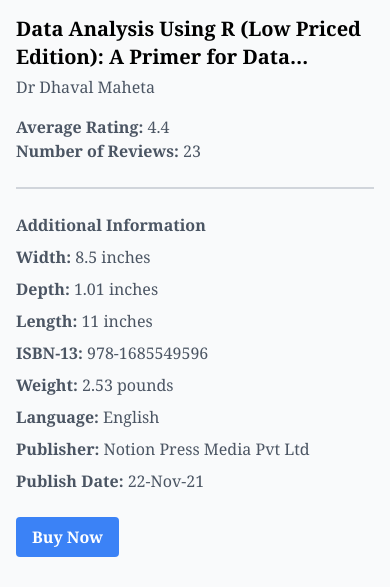
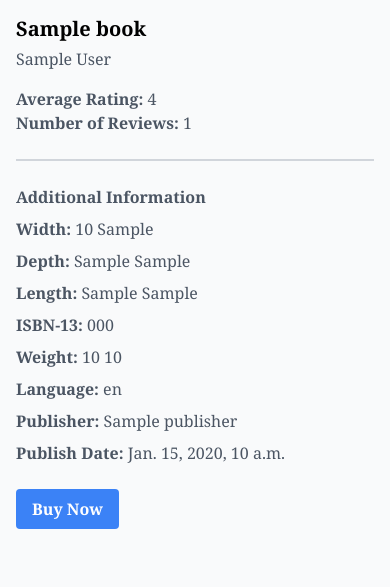
Before and after one commit to rysujana/bookspotter, a Django app: template core/templates/book_detail.html in a window 390 px wide. Shown: the part 257-844 px from the top of the page. Run offline with Django 5.2, Linux system fonts and the light colour scheme; the template is opened without the code that fills it: most values are stand-ins (such as "Sample title", 1, 10 or a date in 2020); grey boxes marked "Sample" are stand-in pictures; some libraries are stand-ins or nearby versions.

Commit message:
feat: add book detail

```diff
--- a/core/templates/book_detail.html
+++ b/core/templates/book_detail.html
@@ -4,24 +4,26 @@
 {% load static %}
 <div class="flex flex-col md:flex-row h-auto">
    <div class="relative w-2/5 h-3/5 flex self-center md:self-start">
-      <img class="self-center md:self-start w-32 h-48 md:w-48 md:h-64 lg:w-72 lg:h-2/5 border border-gray-300 rounded" src="https://placekitten.com/400/638">
+      <img class="self-center md:self-start w-32 h-48 md:w-48 md:h-64 lg:w-72 lg:h-2/5 border border-gray-300 rounded"
+           alt="Book Cover"
+           src="{{ book.image }}">
    </div>
    <div class="p-4 md:ml-5 md:p-0">
       <div class="border-b-2 border-gray-300 pb-6 md:pb-6 lg:pb-4">
          <p class="font-bold text-xl md:text-2xl line-clamp-2">
-            Data Analysis Using R (Low Priced Edition): A Primer for Data Scientist
+            {{ book.title }}
          </p>
          <p class="pt-1 md:pt-2 text-gray-600">
-            Dr Dhaval Maheta
+            {{ book.authors }}
          </p>
          <p class="text-3xl hidden lg:flex font-bold text-orange-400 pt-2">
-            $6.75
+            ${{ book.price }}
          </p>
          <p class="pt-4 text-gray-600">
-            <span class="font-bold">Average Rating:</span> 4.4
+            <span class="font-bold">Average Rating:</span> {{ book.avg_rating }}
          </p>
          <p class="text-gray-600">
-            <span class="font-bold">Number of Reviews:</span> 23
+            <span class="font-bold">Number of Reviews:</span> {{ book.n_reviews }}
          </p>
       </div>
       <div class="mt-6 md:mt-6 lg:mt-4">
@@ -31,36 +33,36 @@
          <div class="flex flex-col lg:flex-row">
             <div>
                <p class="pt-2 text-gray-600">
-                  <span class="font-bold">Width:</span> 8.5 inches
+                  <span class="font-bold">Width:</span> {{ book.width_value }} {{ book.dim_unit }}
                </p>
                <p class="pt-2 text-gray-600">
-                  <span class="font-bold">Depth:</span> 1.01 inches
+                  <span class="font-bold">Depth:</span> {{ book.depth_value }} {{ book.dim_unit }}
                </p>
                <p class="pt-2 text-gray-600">
-                  <span class="font-bold">Length:</span> 11 inches
+                  <span class="font-bold">Length:</span> {{ book.length_value }} {{ book.dim_unit }}
                </p>
                <p class="pt-2 text-gray-600">
-                  <span class="font-bold">ISBN-13:</span> 978-1685549596
+                  <span class="font-bold">ISBN-13:</span> {{ book.isbn }}
                </p>
             </div>
             <div class="lg:ml-20">
                <p class="pt-2 text-gray-600">
-                  <span class="font-bold">Weight:</span> 2.53 pounds
+                  <span class="font-bold">Weight:</span> {{ book.weight_value }} {{ book.weight_unit }}
                </p>
                <p class="pt-2 text-gray-600">
-                  <span class="font-bold">Language:</span> English
+                  <span class="font-bold">Language:</span> {{ book.language }}
                </p>
                <p class="pt-2 text-gray-600">
-                  <span class="font-bold">Publisher:</span> Notion Press Media Pvt Ltd
+                  <span class="font-bold">Publisher:</span> {{ book.publisher }}
                </p>
                <p class="pt-2 text-gray-600">
-                  <span class="font-bold">Publish Date:</span> 22-Nov-21
+                  <span class="font-bold">Publish Date:</span> {{ book.publish_date }}
                </p>
             </div>
          </div>
       </div>
       <div class="mt-6">
-         <a href="https://www.amazon.com/Data-Analysis-Using-Low-Priced/dp/1685549594/ref=sr_1_16?keywords=data+analysis&qid=1671164640&sr=8-16" target="_blank" rel="noopener noreferrer">
+         <a href="{{ book.link }}" target="_blank" rel="noopener noreferrer">
             <button class="bg-blue-500 hover:bg-blue-700 text-white font-bold py-2 px-4 rounded">
                Buy Now
             </button>
--- a/core/urls.py
+++ b/core/urls.py
@@ -4,6 +4,6 @@ from .views import home, search_results, book_detail, load_more_books
 urlpatterns = [
     path('', home, name='home'),
     path('search/', search_results, name='search_results'),
-    path('book/1/', book_detail, name='book_detail'),
+    path('book/<str:iri>', book_detail, name='book_detail'),
     path('load_more_books/', load_more_books, name='load_more_books'),
 ]
```
Also changed, not shown: core/util.py (+57 -2 lines), core/views.py (+8 -7 lines), 2 other files.
